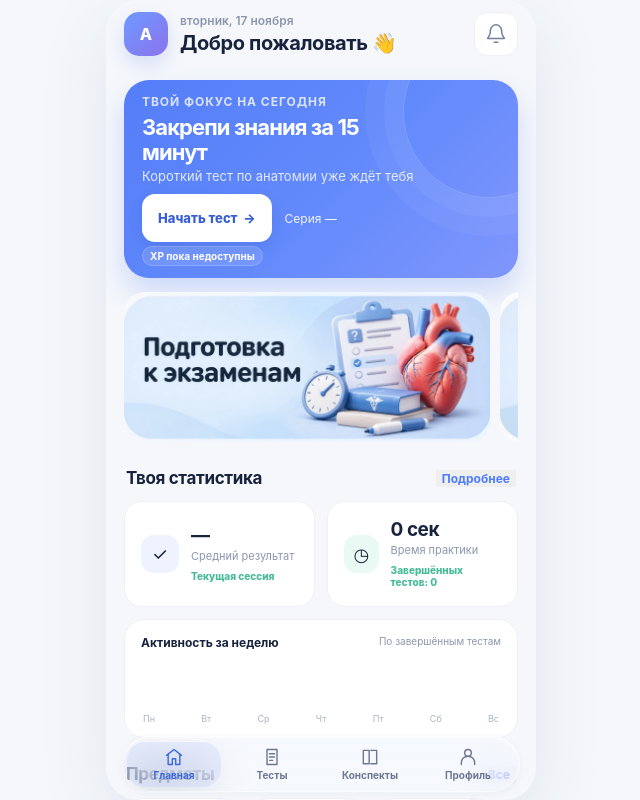
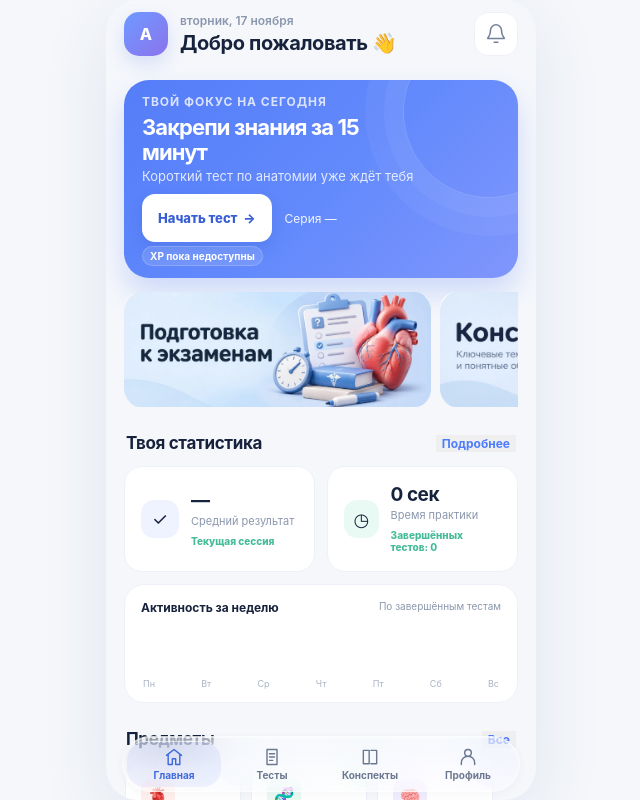
Before and after one commit to sharpv1/anatomai, a React (Vite) app: page / in a window 1280 px wide. Shown: the whole page, without its empty margins (319-959 px from the left). Built offline with nearby package versions, Linux system fonts and the light colour scheme.

Commit message:
Refine compact promo carousel to 110–115px and remove pale framing

```diff
--- a/src/components/StudyPromos.css
+++ b/src/components/StudyPromos.css
@@ -1,16 +1,35 @@
 /* Keep the existing scroll-snap container and its two-axis touch behavior. */
+.shell .study-promos {
+  gap: 9px;
+  padding: 0;
+  border: 0;
+  background: transparent;
+  box-shadow: none;
+}
+
 .study-promos .study-promo--image {
   display: block;
   position: relative;
-  height: clamp(140px, 36vw, 150px);
+  flex: 0 0 clamp(78%, calc(40% + 142px), 82%);
+  height: clamp(110px, 28.75vw, 115px);
   aspect-ratio: auto;
   min-height: 0;
   margin: 0;
   padding: 0;
   border: 0;
-  border-radius: 20px;
+  border-radius: 16px;
   overflow: hidden;
   background: transparent;
+  box-shadow: none;
+  -webkit-appearance: none;
+  appearance: none;
+}
+
+.study-promos::before,
+.study-promos::after,
+.study-promo--image::before,
+.study-promo--image::after {
+  content: none;
 }
 
 .study-promo--image img {
@@ -19,19 +38,42 @@
   /* The approved artwork includes pale outer gutters. Crop them at display
      time to keep the original WebP bytes and avoid another lossy encode. */
   left: -2%;
-  top: -10%;
+  top: 0;
   width: 104%;
-  height: 120%;
+  height: 100%;
   max-width: none;
   object-fit: cover;
-  object-position: 45% 50%;
+  object-position: 50% 52.5%;
+  border: 0;
+  border-radius: 0;
+  padding: 0;
+  margin: 0;
+  background: transparent;
+  box-shadow: none;
 }
 
 .study-promo--image img[src$="anatomai-premium.webp"] {
   /* The crown rises above the coloured surface: preserve that extra headroom. */
-  top: -8%;
-  left: 0;
-  width: 100%;
-  height: 116%;
-  object-position: 50% 0%;
+  top: 0;
+  left: 6px;
+  width: calc(100% - 12px);
+  object-position: 50% 31.7%;
 }
+
+.study-promos .study-promo--premium {
+  isolation: isolate;
+  background: #e8e1f6;
+}
+
+/* Fill only the headroom and pale curved edges, outside the text and shield.
+   The centre keeps its original colours. Both layers share one cached WebP. */
+.study-promo--premium .study-promo__artwork {
+  clip-path: inset(20px 17px 0);
+}
+
+.study-promo--premium .study-promo__headroom {
+  -webkit-mask-image: linear-gradient(#000 20px, transparent 20px), linear-gradient(to right, #000 17px, transparent 17px, transparent calc(100% - 17px), #000 calc(100% - 17px));
+  mask-image: linear-gradient(#000 20px, transparent 20px), linear-gradient(to right, #000 17px, transparent 17px, transparent calc(100% - 17px), #000 calc(100% - 17px));
+  mix-blend-mode: darken;
+  pointer-events: none;
+}
--- a/src/components/StudyPromos.tsx
+++ b/src/components/StudyPromos.tsx
@@ -20,11 +20,12 @@ export function StudyPromos({ onTests, onNotes, onMistakes, onPremium }: StudyPr
       {banners.map(banner => (
         <button
           key={banner.image}
-          className="study-promo study-promo--image"
+          className={`study-promo study-promo--image${banner.image === 'anatomai-premium.webp' ? ' study-promo--premium' : ''}`}
           aria-label={banner.label}
           onClick={banner.action}
         >
           <img
+            className="study-promo__artwork"
             src={`${import.meta.env.BASE_URL}promos/${banner.image}`}
             alt=""
             width={1536}
@@ -32,6 +33,16 @@ export function StudyPromos({ onTests, onNotes, onMistakes, onPremium }: StudyPr
             loading="lazy"
             decoding="async"
           />
+          {banner.image === 'anatomai-premium.webp' && <img
+            className="study-promo__headroom"
+            src={`${import.meta.env.BASE_URL}promos/${banner.image}`}
+            alt=""
+            aria-hidden="true"
+            width={1536}
+            height={768}
+            loading="lazy"
+            decoding="async"
+          />}
         </button>
       ))}
     </section>
```
Also changed, not shown: tests/ui79.mjs (+22 -9 lines), 16 other files (tests, documents, lock files or other folders).
